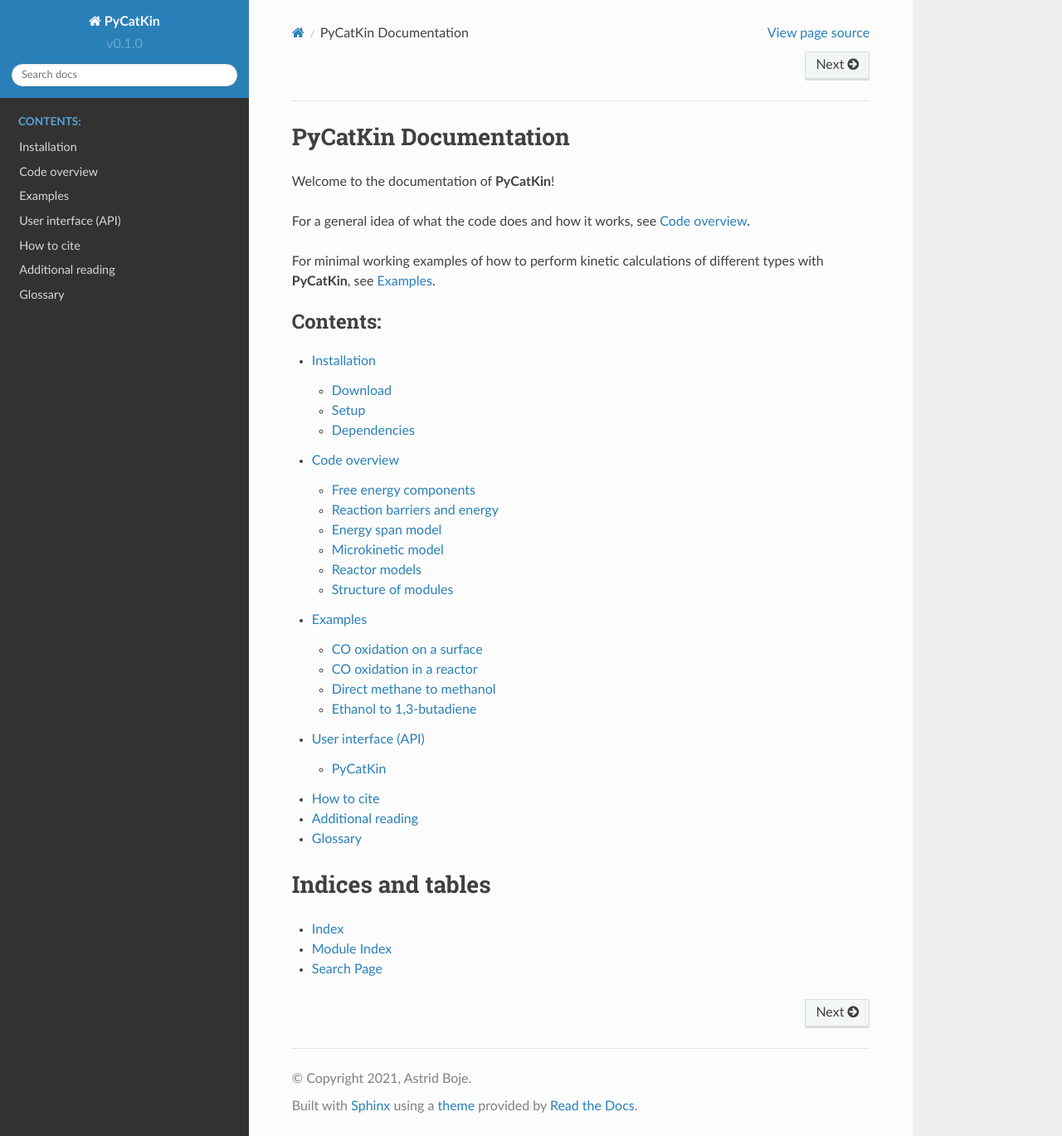
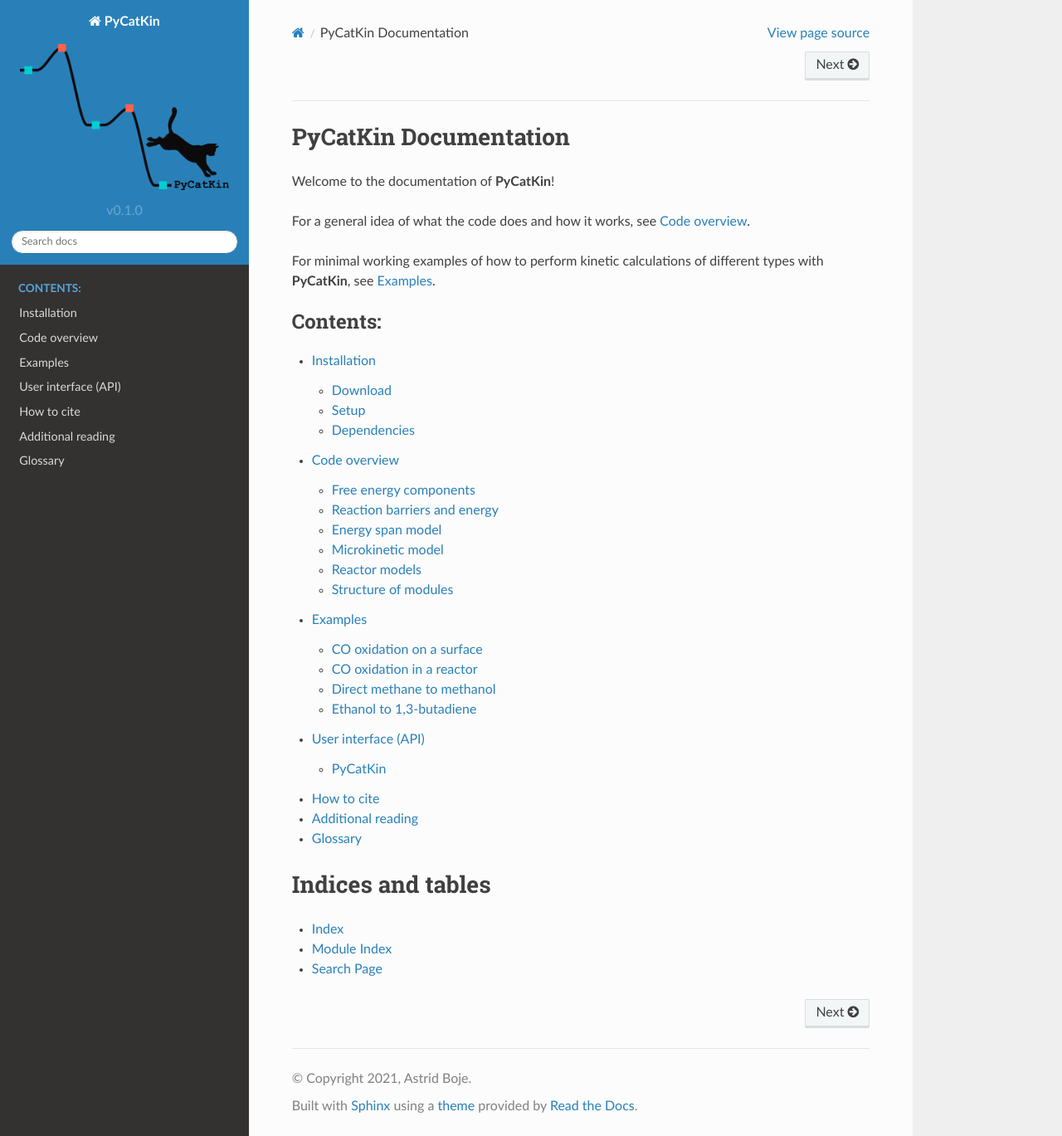
Before and after one commit to aab64/PyCatKin, a Sphinx documentation site: the page built from docs/index.rst, in a window 1280 px wide and 1369 px high. Shown: the whole window at 83% size. Built offline with Sphinx 7.4.7 and the Read the Docs theme 2.0.0, drawn with Linux system fonts in a browser that asks for light colours.

Commit message:
Update conf.py

```diff
--- a/docs/conf.py
+++ b/docs/conf.py
@@ -70,7 +70,7 @@
 # relative to this directory. They are copied after the builtin static files,
 # so a file named "default.css" will overwrite the builtin "default.css".
 html_static_path = ['_static']
-html_logo = 'avatar/avatar.png'
+html_logo = '_static/avatar/avatar.png'
 
 # The theme to use for HTML and HTML Help pages.  See the documentation for
 # a list of builtin themes.
```
